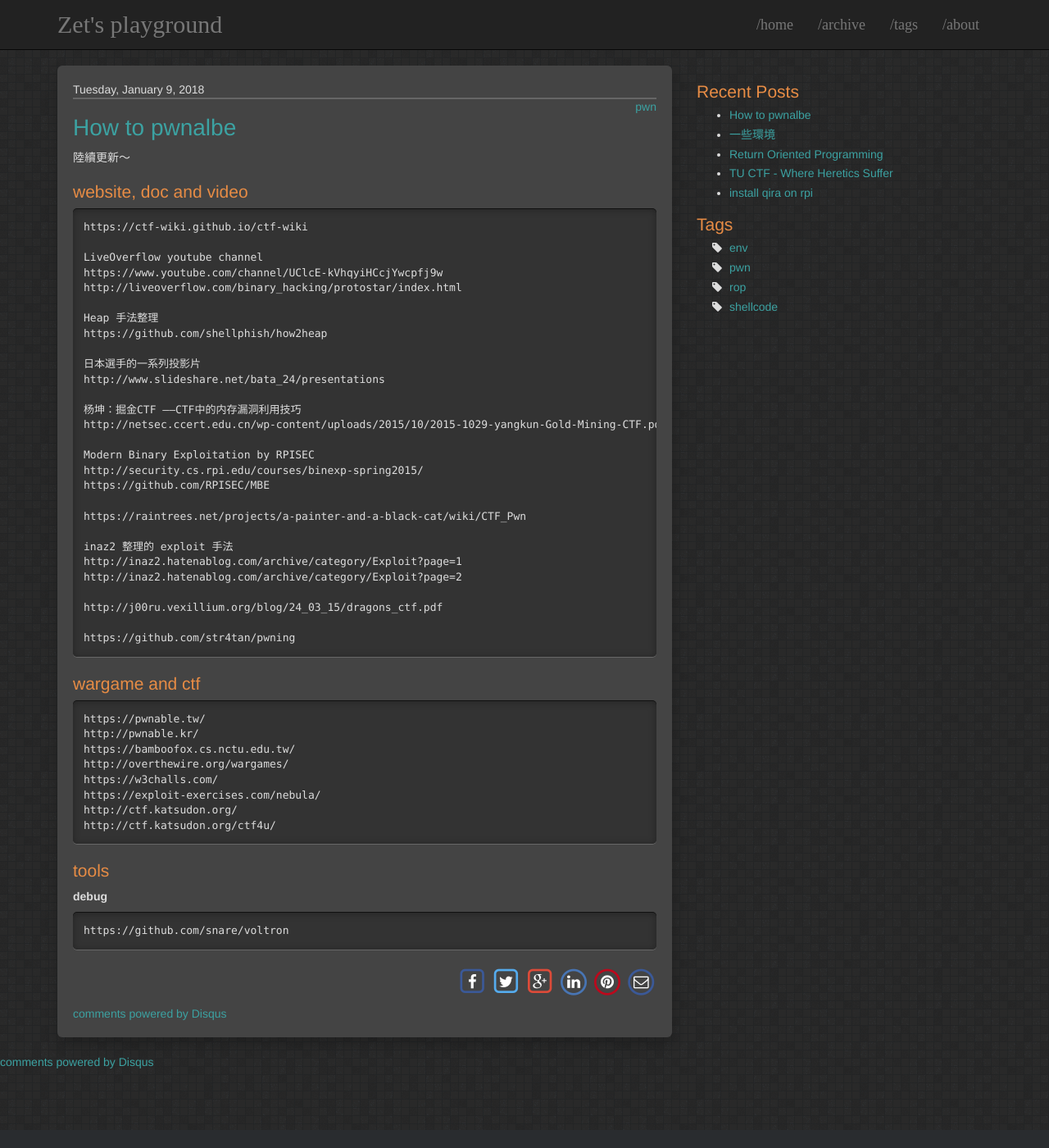
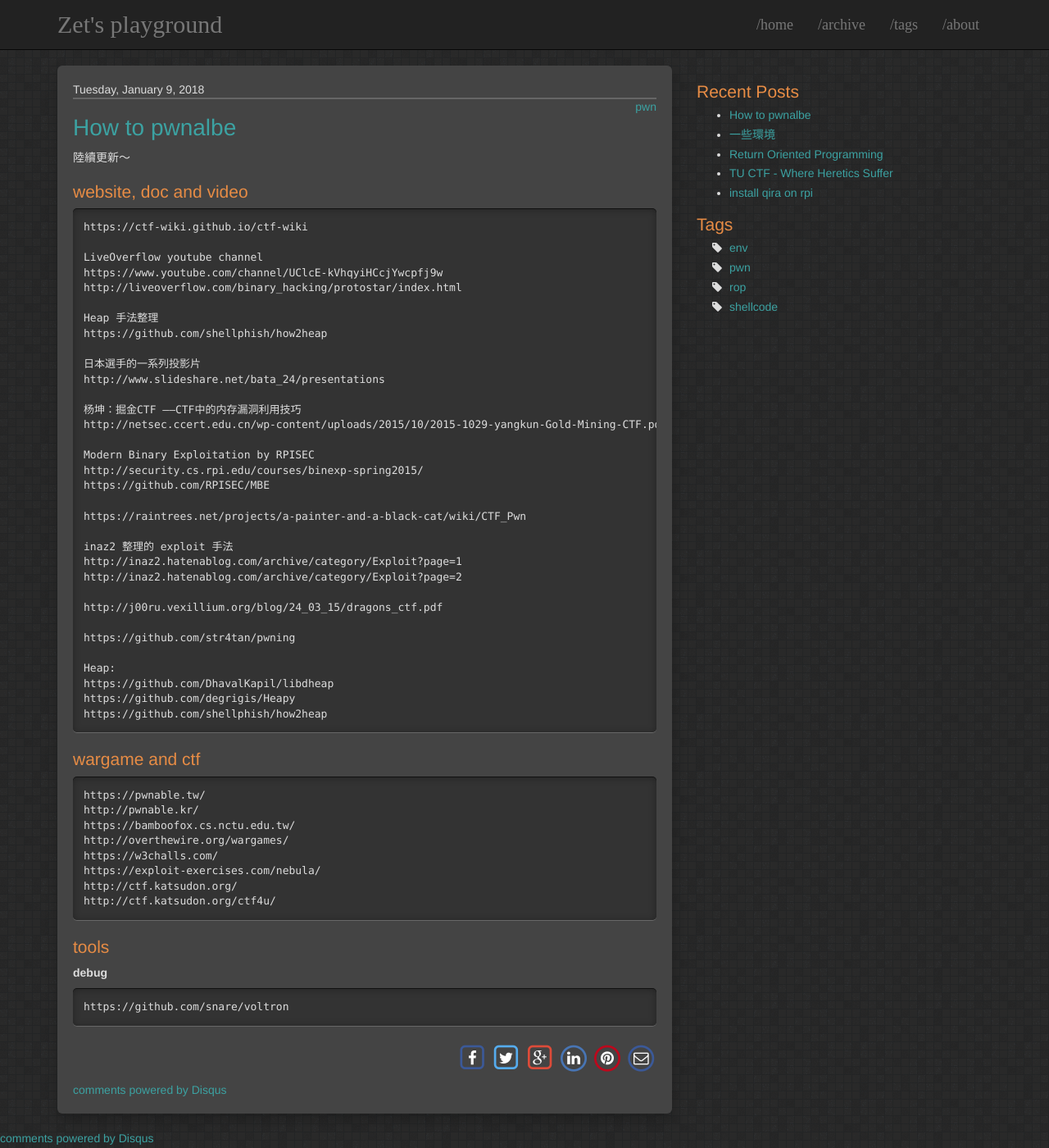
Before and after one commit to zet235/zet235.github.io, a Jekyll site: the page built from _posts/2018-01-09-how-to-pwnable.markdown, in a window 1280 px wide and 1400 px high. Shown: the whole window at 82% size. Built offline with Jekyll 4.4.1, drawn with Linux system fonts in a browser that asks for light colours; comment, search, counter and statistics services are not loaded; part of the change alters nothing that is shown.

Commit message:
Update 2018-01-09-how-to-pwnable.markdown

````diff
--- a/_posts/2018-01-09-how-to-pwnable.markdown
+++ b/_posts/2018-01-09-how-to-pwnable.markdown
@@ -38,6 +38,11 @@ http://inaz2.hatenablog.com/archive/category/Exploit?page=2
 http://j00ru.vexillium.org/blog/24_03_15/dragons_ctf.pdf
 
 https://github.com/str4tan/pwning
+
+Heap:
+https://github.com/DhavalKapil/libdheap
+https://github.com/degrigis/Heapy
+https://github.com/shellphish/how2heap
 ```
 
 
````
